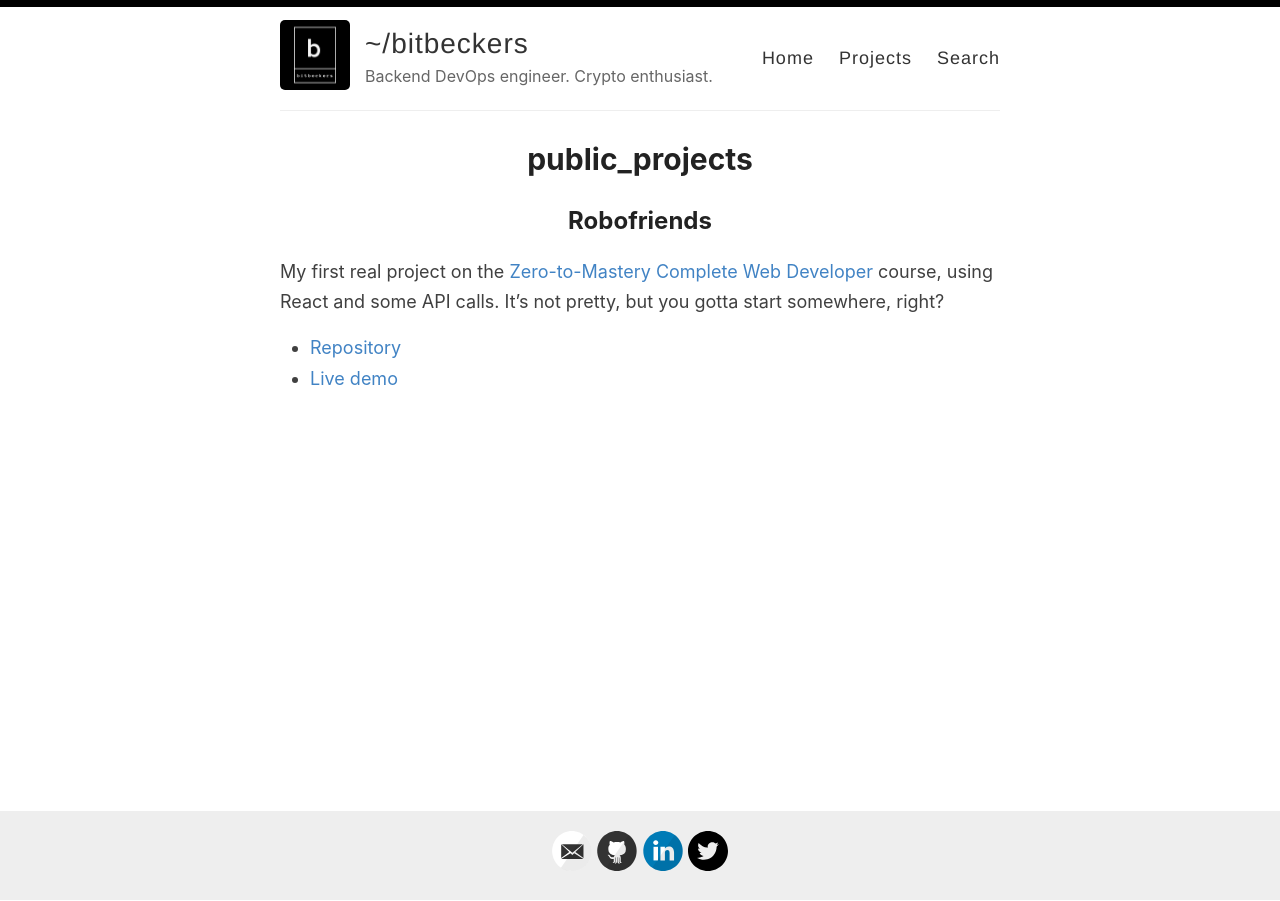
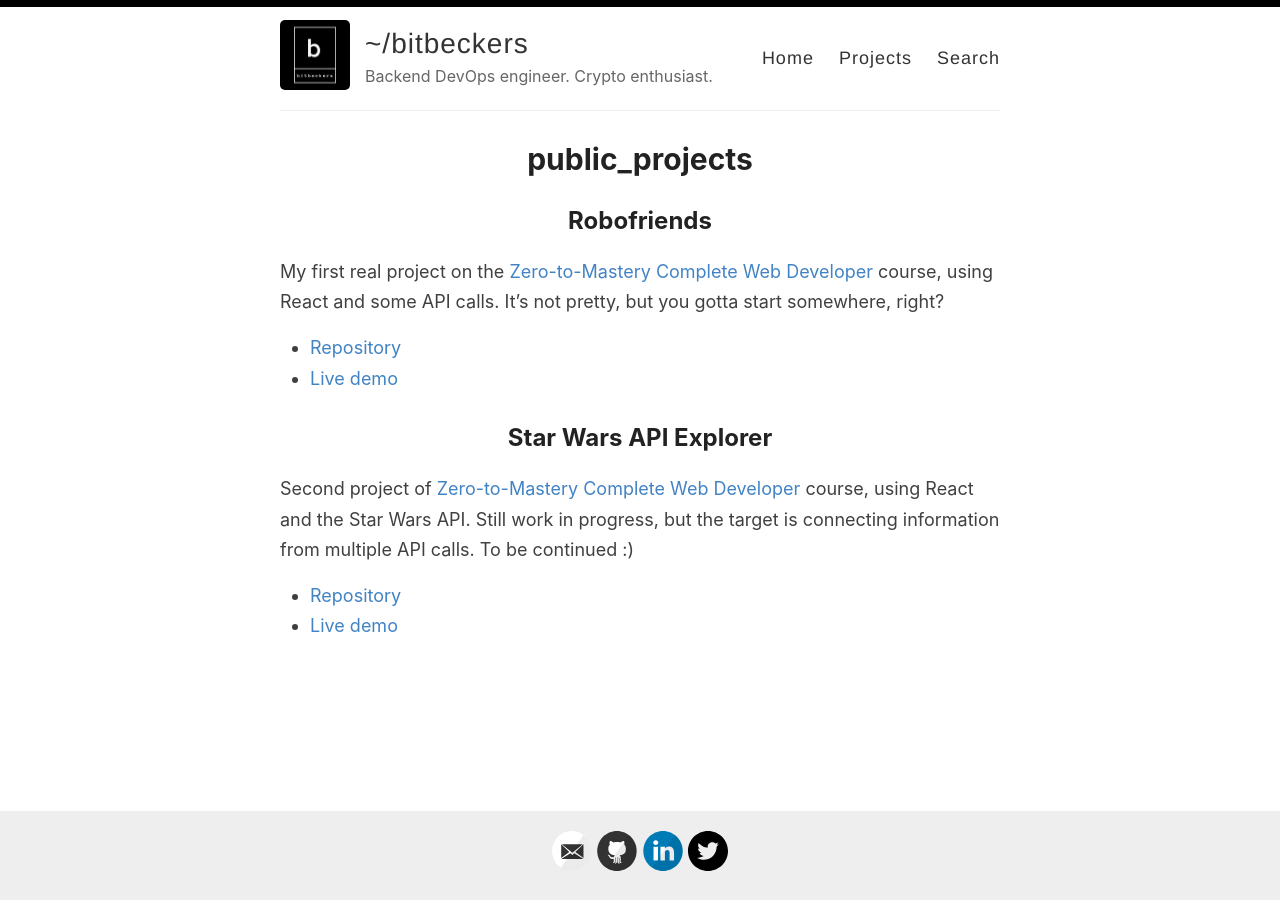
Before and after one commit to bitbeckers/bitbeckers.github.io, a Jekyll site: the page built from _pages/projects.md, in a window 1280 px wide. Built offline with Jekyll 4.4.1, drawn with Linux system fonts in a browser that asks for light colours.

Commit message:
Updated with SWApi project

```diff
--- a/_pages/projects.md
+++ b/_pages/projects.md
@@ -10,3 +10,10 @@ My first real project on the [Zero-to-Mastery Complete Web Developer](https://ww
 
 * [Repository](https://github.com/bitbeckers/ztm-robofriends)
 * [Live demo](https://bitbeckers.com/ztm-robofriends/)
+
+## Star Wars API Explorer
+
+Second project of [Zero-to-Mastery Complete Web Developer](https://www.udemy.com/course/the-complete-web-developer-zero-to-mastery/) course, using React and the Star Wars API. Still work in progress, but the target is connecting information from multiple API calls. To be continued :)
+
+* [Repository](https://github.com/bitbeckers/ztm-swapi)
+* [Live demo](https://bitbeckers.com/ztm-swapi/)
```
